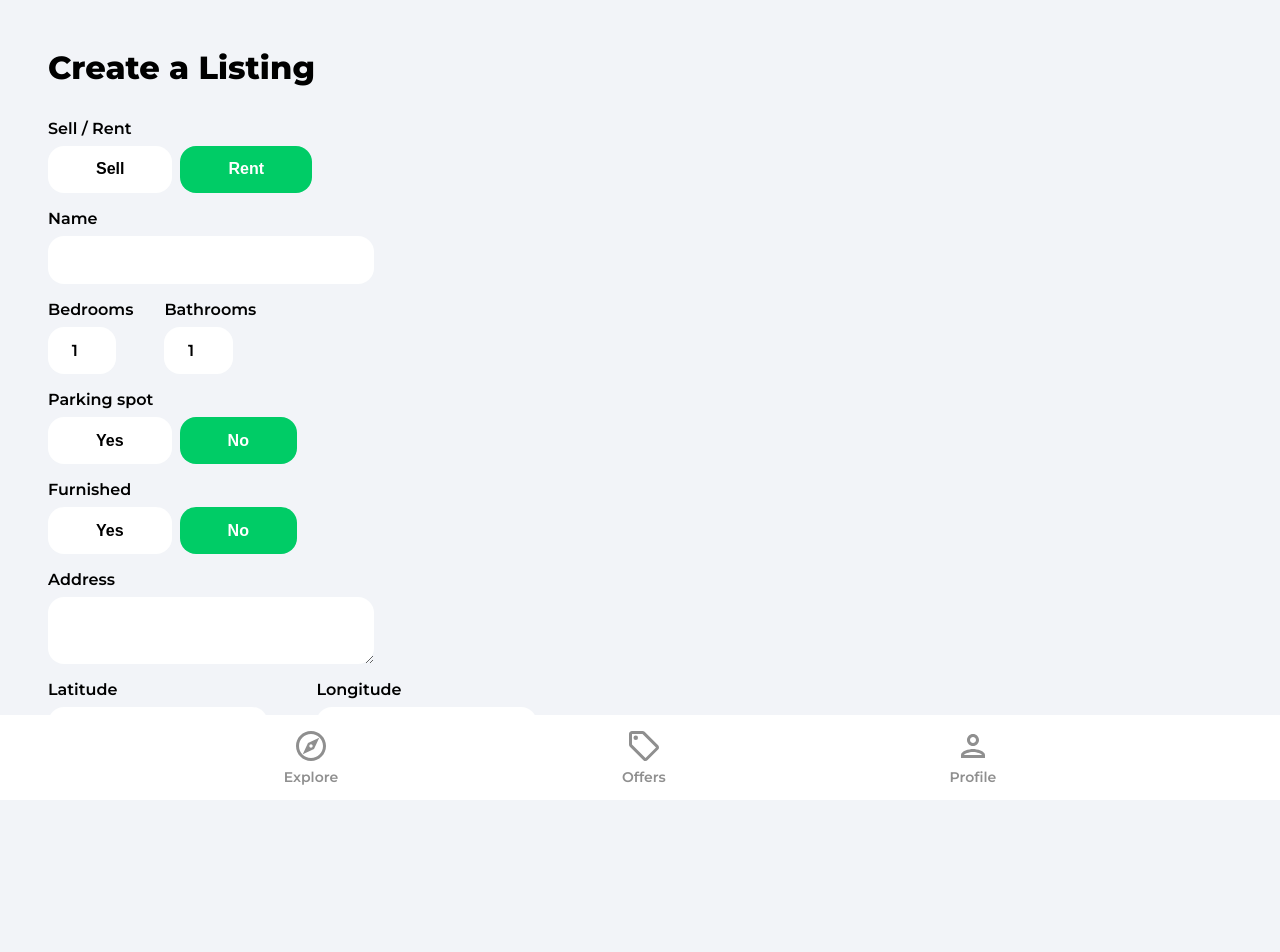
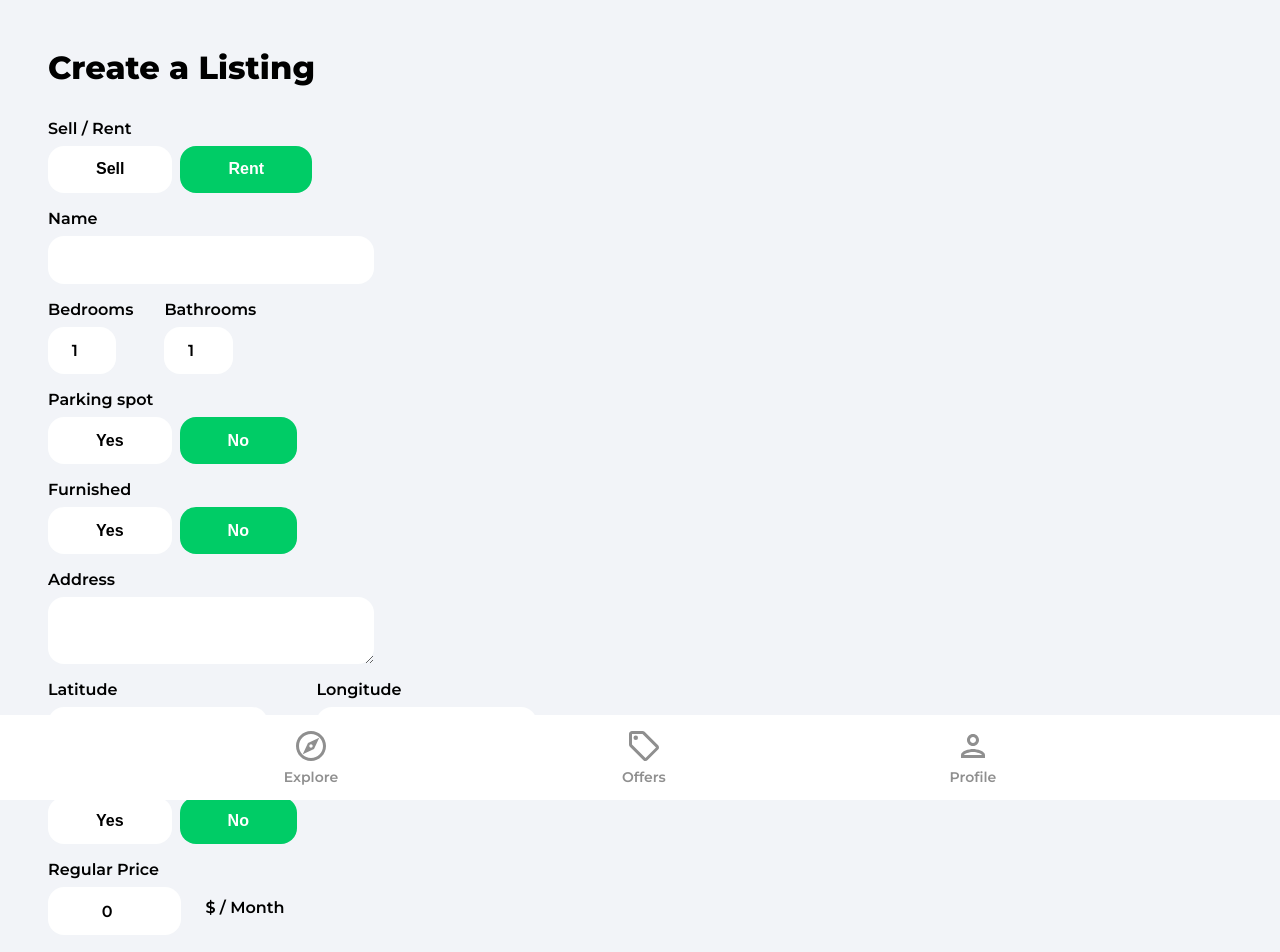
Before and after one commit to Annie-Huang/house-marketplace, a React (Create React App) app: page /create-listing in a window 1280 px wide. Shown: the top 952 px of the page. Before the commit the page ends 914 px from the top, so only its background shows below. Built offline with nearby package versions, Linux system fonts and the light colour scheme; no server answers; sample sign-in values are in the browser's storage.

Commit message:
Add Offer buttons and Regular Price field

```diff
--- a/src/pages/CreateListing.jsx
+++ b/src/pages/CreateListing.jsx
@@ -220,6 +220,45 @@ const CreateListing = () => {
               </div>
             </div>
           )}
+
+          <label className='formLabel'>Offer</label>
+          <div className='formButtons'>
+            <button
+              className={offer ? 'formButtonActive' : 'formButton'}
+              type='button'
+              id='offer'
+              value={true}
+              onClick={onMutate}
+            >
+              Yes
+            </button>
+            <button
+              className={
+                !offer && offer !== null ? 'formButtonActive' : 'formButton'
+              }
+              type='button'
+              id='offer'
+              value={false}
+              onClick={onMutate}
+            >
+              No
+            </button>
+          </div>
+
+          <label className='formLabel'>Regular Price</label>
+          <div className='formPriceDiv'>
+            <input
+              className='formInputSmall'
+              type='number'
+              id='regularPrice'
+              value={regularPrice}
+              onChange={onMutate}
+              min='50'
+              max='750000000'
+              required
+            />
+            {type === 'rent' && <p className='formPriceText'>$ / Month</p>}
+          </div>
         </form>
       </main>
     </div>
```
